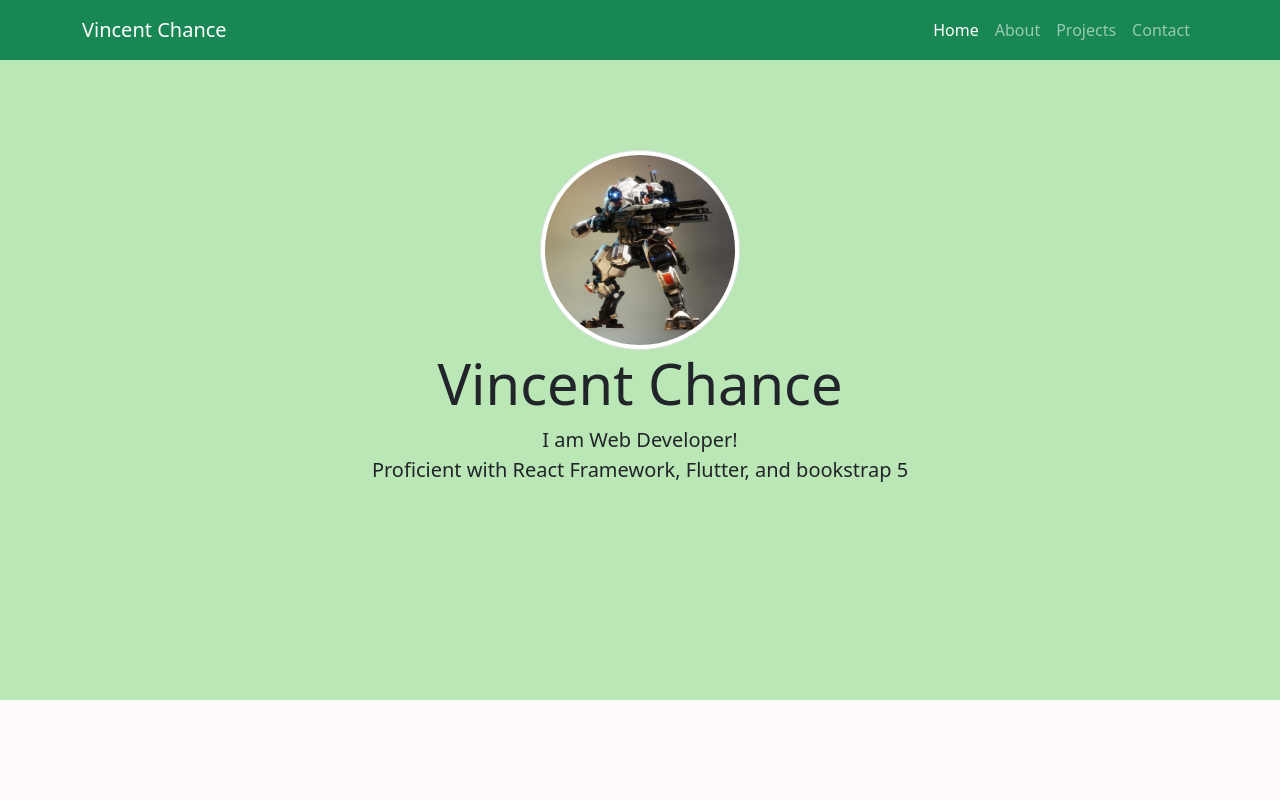
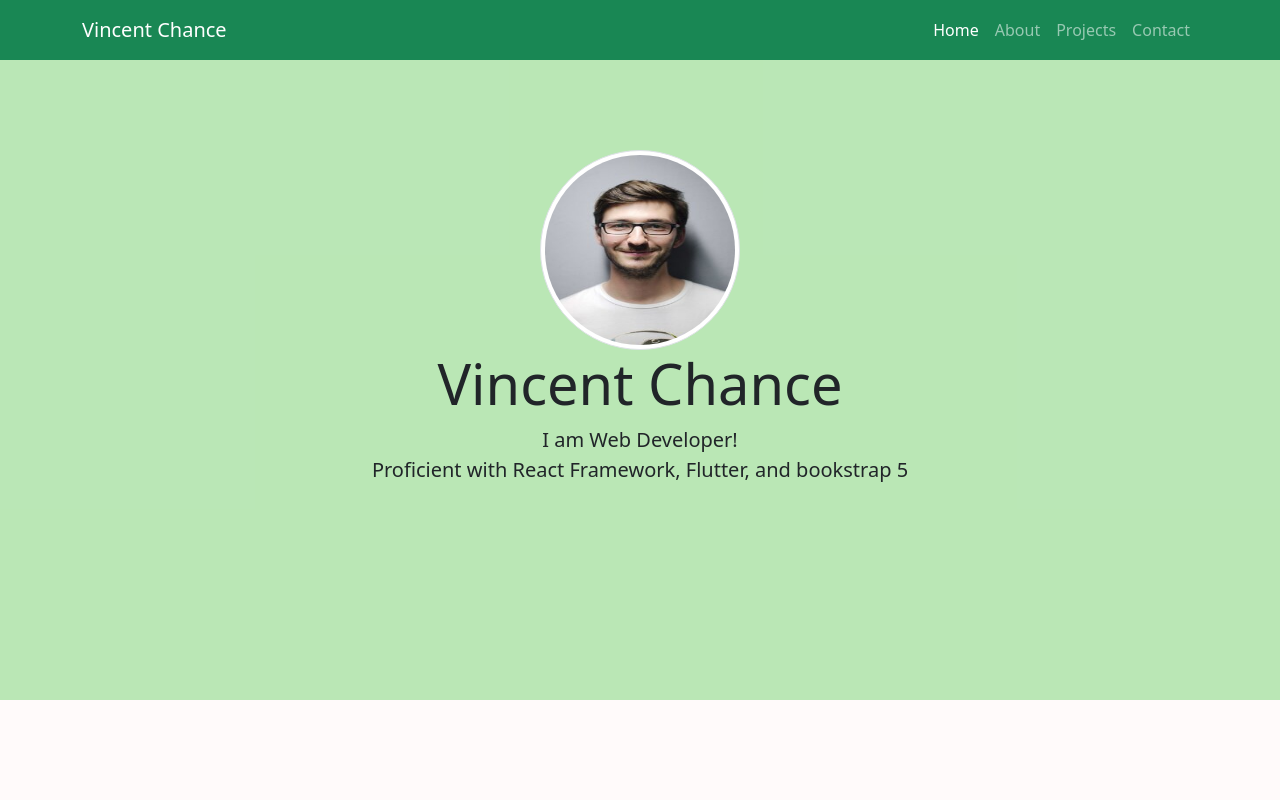
Before and after one commit to vincentchance/vincentchance.github.io, a plain HTML site: page index.html in a window 1280 px wide. Shown: the top 800 px of the page. Drawn offline with nearby package versions, Linux system fonts and the light colour scheme.

Commit message:
redesign
change image

```diff
--- a/index.html
+++ b/index.html
@@ -35,7 +35,7 @@
     <!--End of navbar-->
     <!--Profile-->
     <section class="profile text-center">
-      <img src="img\Tone_1.jpg" alt="profile picture" class="tone img-thumbnail" />
+      <img src="img\john.jpg" alt="profile picture" class="tone img-thumbnail" />
       <h1 class="display-4">Vincent Chance</h1>
       <p class="lead">
         I am Web Developer!<br />
```
Also changed, not shown: img/Tone_1.jpg (deleted), img/john.jpg (added).
